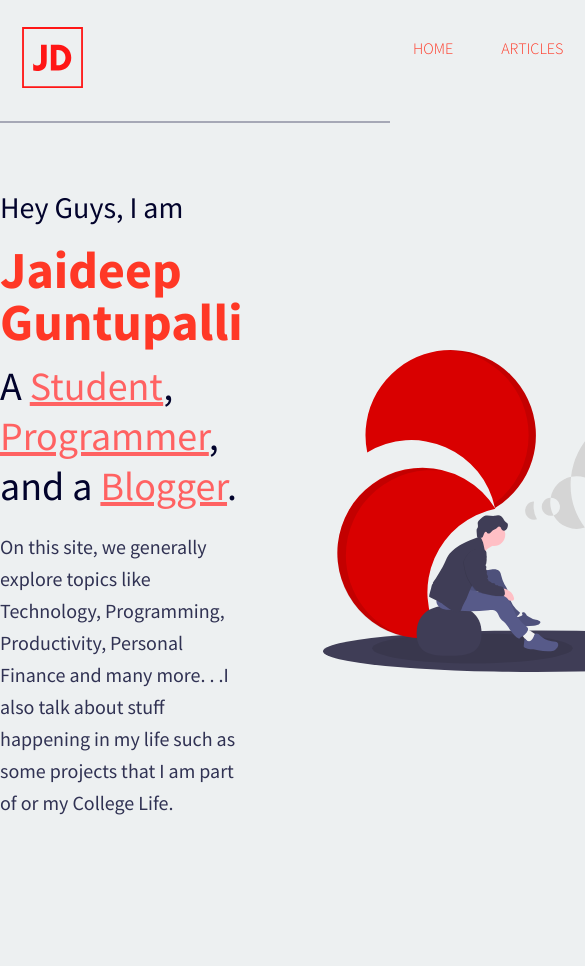
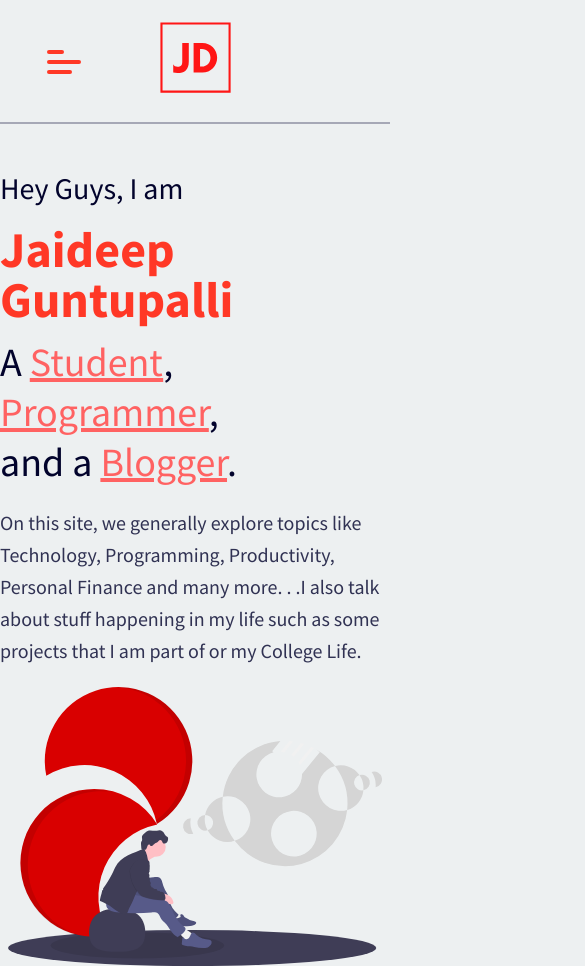
Before and after one commit to JaideepGuntupalli/Personal-Website, a plain HTML site: page index.html in a window 390 px wide. Shown: the top 966 px of the page, 585 px wide, since content can reach past the window. Before the commit the page ends 844 px from the top, so only its background shows below. Drawn offline with Linux system fonts and the light colour scheme.

Commit message:
Added css for ipad size screens

```diff
--- a/style/style.css
+++ b/style/style.css
@@ -137,3 +137,100 @@ header::after {
 }
 
 /* Main End */
+
+/* IPAD */
+@media screen and (max-width: 1200px) {
+  header {
+    position: relative;
+  }
+
+  .logo {
+    width: 75px;
+    margin: 0;
+  }
+
+  /* Hamburger Menu */
+
+  .nav {
+    opacity: 0;
+    transition: opacity 150ms ease-in;
+  }
+
+  .nav__toggle-label {
+    z-index: 999;
+    position: absolute;
+    top: 0;
+    left: 12%;
+    height: 100%;
+    display: flex;
+    align-items: center;
+  }
+
+  .nav__toggle-label span,
+  .nav__toggle-label span::before,
+  .nav__toggle-label span::after {
+    background: var(--clr-primary);
+    height: 4px;
+    width: 2.125rem;
+    border-radius: 8px;
+    position: relative;
+  }
+
+  .nav__toggle-label span::before,
+  .nav__toggle-label span::after {
+    content: "";
+    position: absolute;
+  }
+
+  .nav__toggle-label span::before {
+    bottom: 10px;
+    width: 50%;
+  }
+
+  .nav__toggle-label span::after {
+    top: 10px;
+    width: 75%;
+  }
+
+  .nav__list {
+    position: absolute;
+    justify-content: space-around;
+    text-align: center;
+    top: 0%;
+    width: 100%;
+    height: 100vh;
+    left: 0;
+    flex-direction: column;
+    background-color: var(--clr-light);
+    z-index: 990;
+  }
+
+  .nav__link {
+    font-size: 30px;
+    color: var(--clr-primary);
+  }
+
+  .nav__toggle:checked ~ nav {
+    opacity: 1;
+    transition: opacity 150ms ease-in;
+  }
+
+  .main {
+    max-width: 612px;
+    display: flex;
+    align-items: center;
+    flex-direction: column;
+    margin: auto;
+    margin-top: 2em;
+  }
+
+  .main-title {
+    font-size: 2.5em;
+    padding: 0.25em 0em;
+  }
+
+  .main__illustration {
+    width: 374px;
+    padding: 0;
+  }
+}
```
